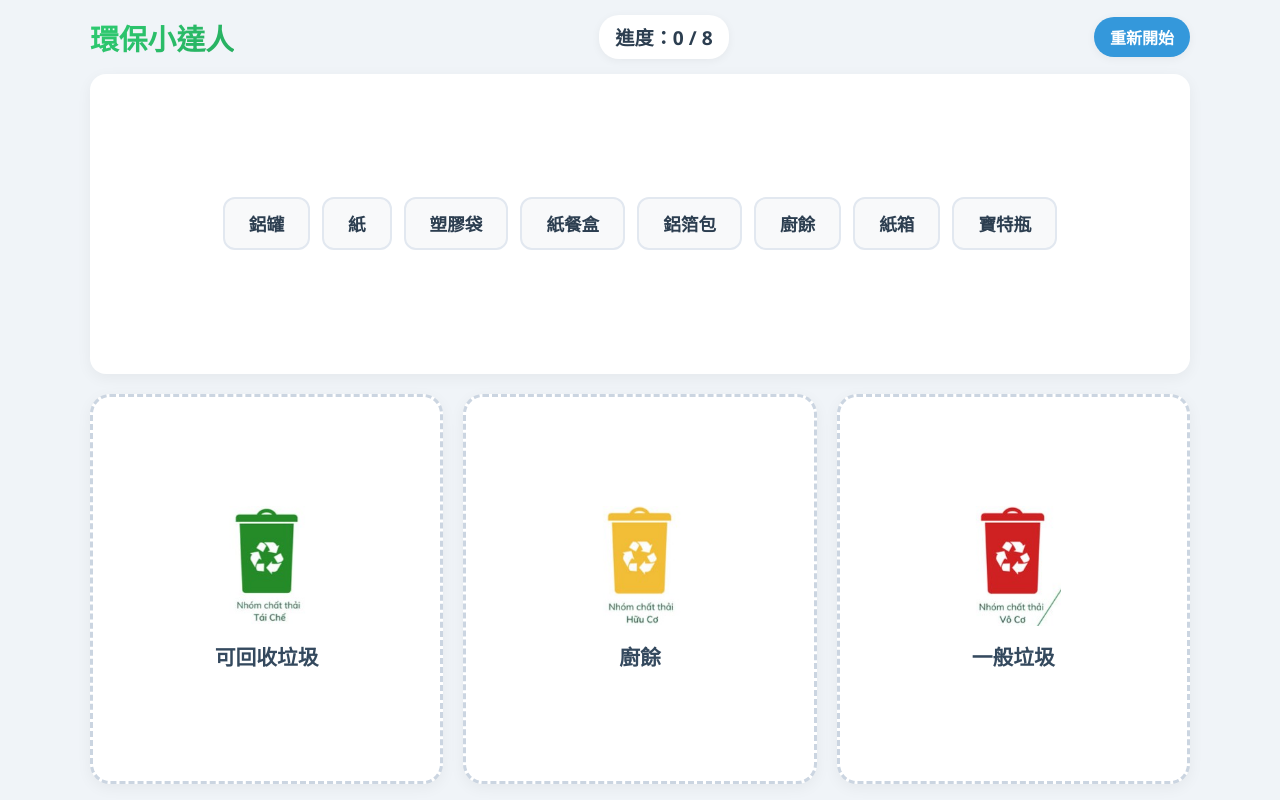
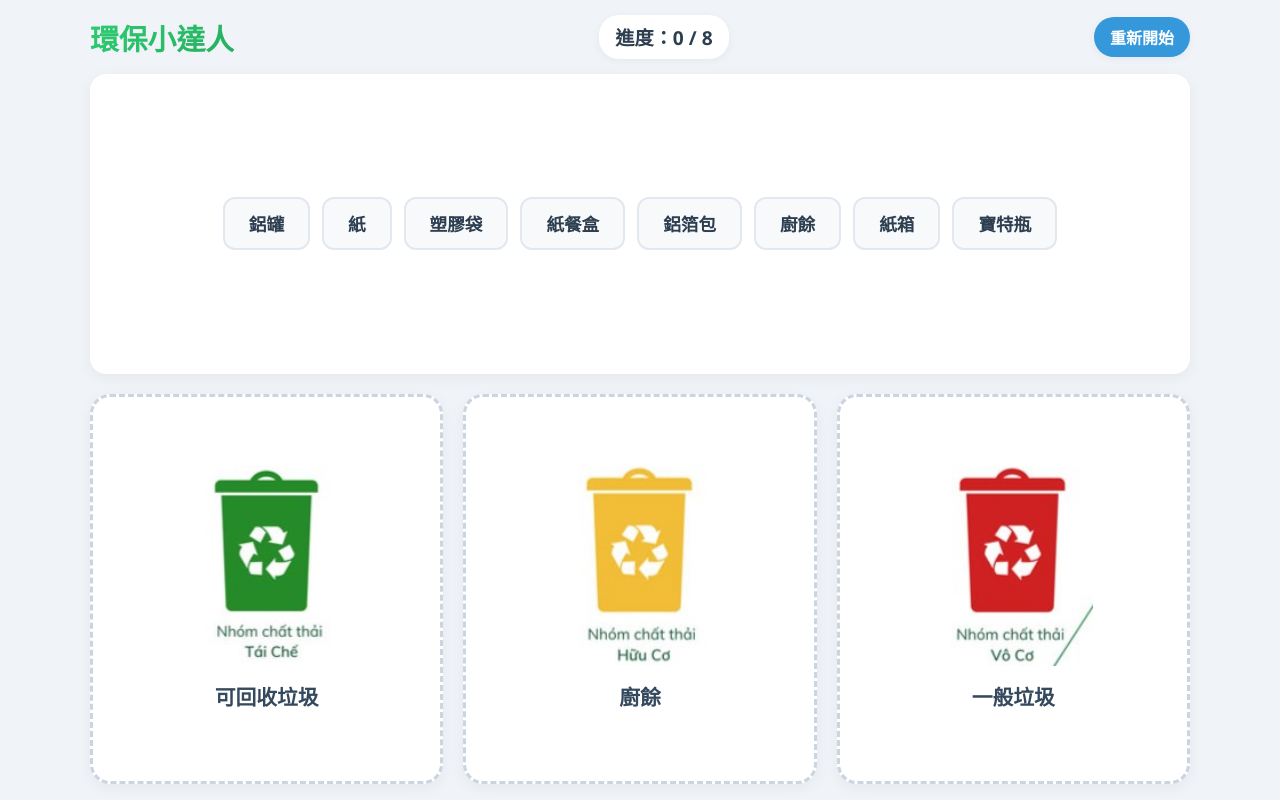
Before and after one commit to fang5012/LTF0319, a plain HTML site: page index.html in a window 1280 px wide. Drawn offline with nearby package versions, Linux system fonts and the light colour scheme.

Commit message:
Update index.html

```diff
--- a/index.html
+++ b/index.html
@@ -162,13 +162,14 @@
         }
 
         .bin img {
-            width: 15vh;
-            height: 15vh;
-            max-width: 140px;
-            max-height: 140px;
+            width: 25vh;
+            height: 25vh;
+            max-width: 250px;
+            max-height: 250px;
             object-fit: contain;
             margin-bottom: 15px;
             transition: transform 0.2s;
+        }
         }
 
         .bin.drag-over img {
```
